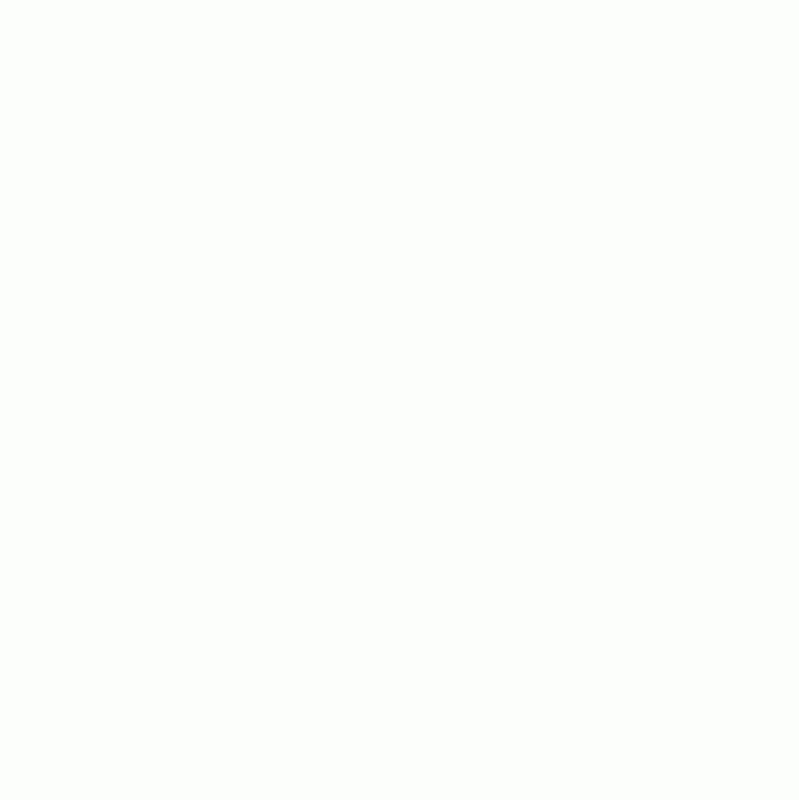
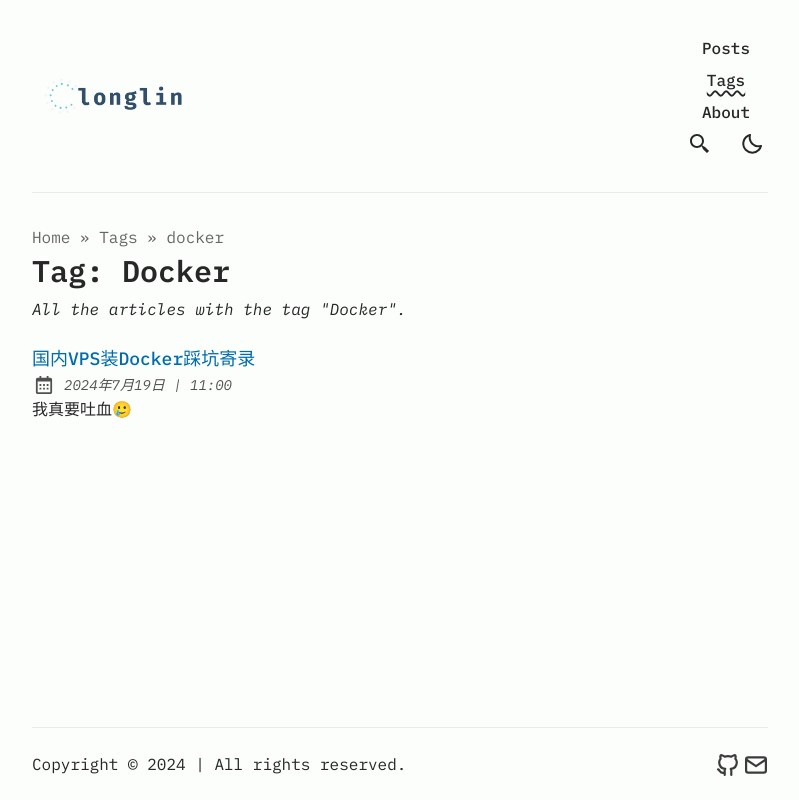
Before and after one commit to longlin10086/blog, an Astro site: page /tags/docker/ in a window 1280 px wide. Before the commit this address had no page. Shown: the whole page, without its empty margins (240-1039 px from the left). Built offline with nearby package versions, Linux system fonts and the light colour scheme; Astro itself is replaced by a stand-in of ours; some packages are replaced by stand-ins of ours.

Commit message:
chores: change the time

```diff
--- a/src/content/blog/vps-docker-hole.md
+++ b/src/content/blog/vps-docker-hole.md
@@ -1,7 +1,7 @@
 ---
 author: longlin
-pubDatetime: 2024-07-20T11:00:00Z
-modDatetime: 2024-07-20T11:00:00Z
+pubDatetime: 2024-07-19T11:00:00Z
+modDatetime: 2024-07-19T11:00:00Z
 title: 国内VPS装Docker踩坑寄录
 slug: vps-docker-hole
 featured: true
```
